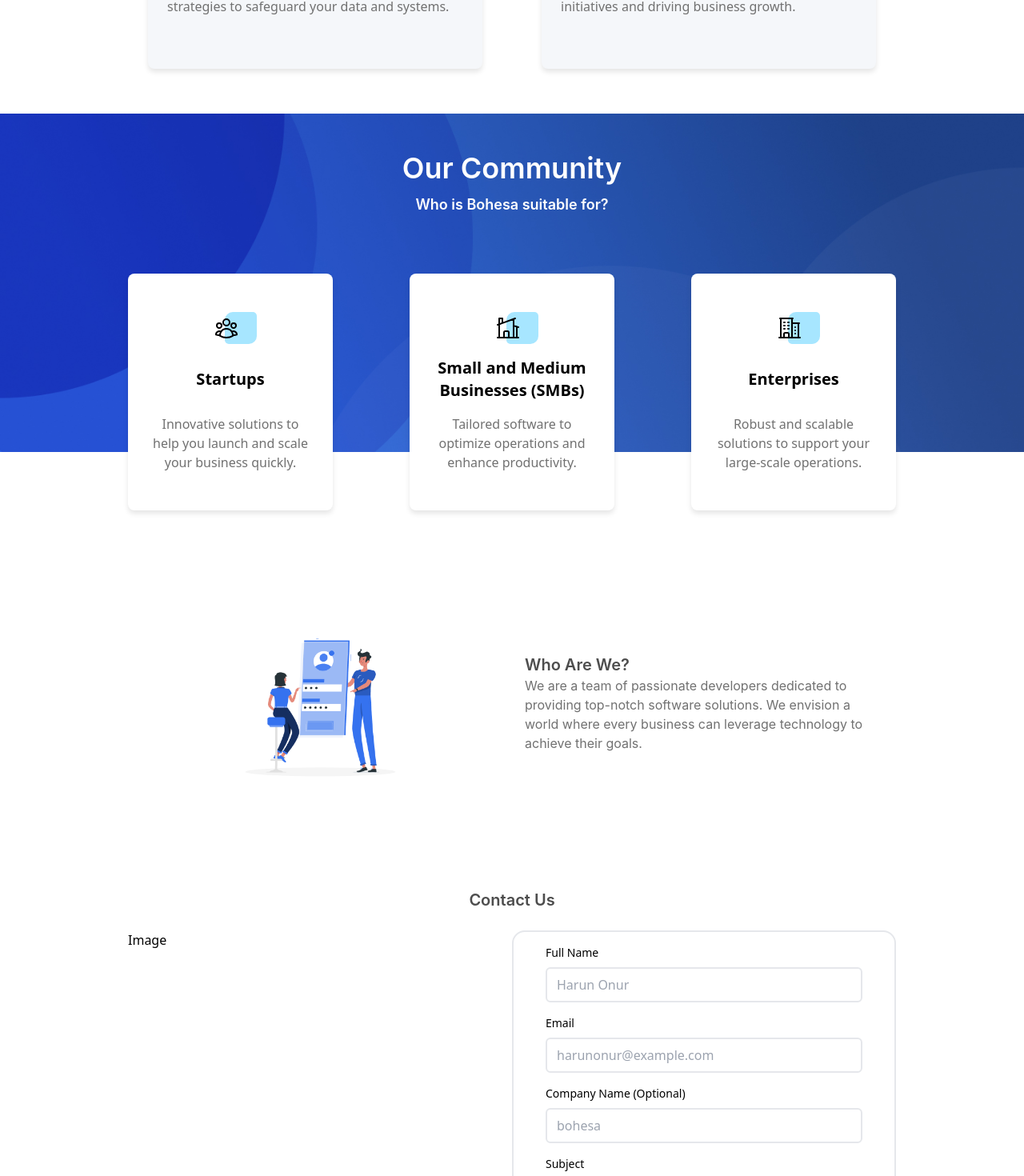
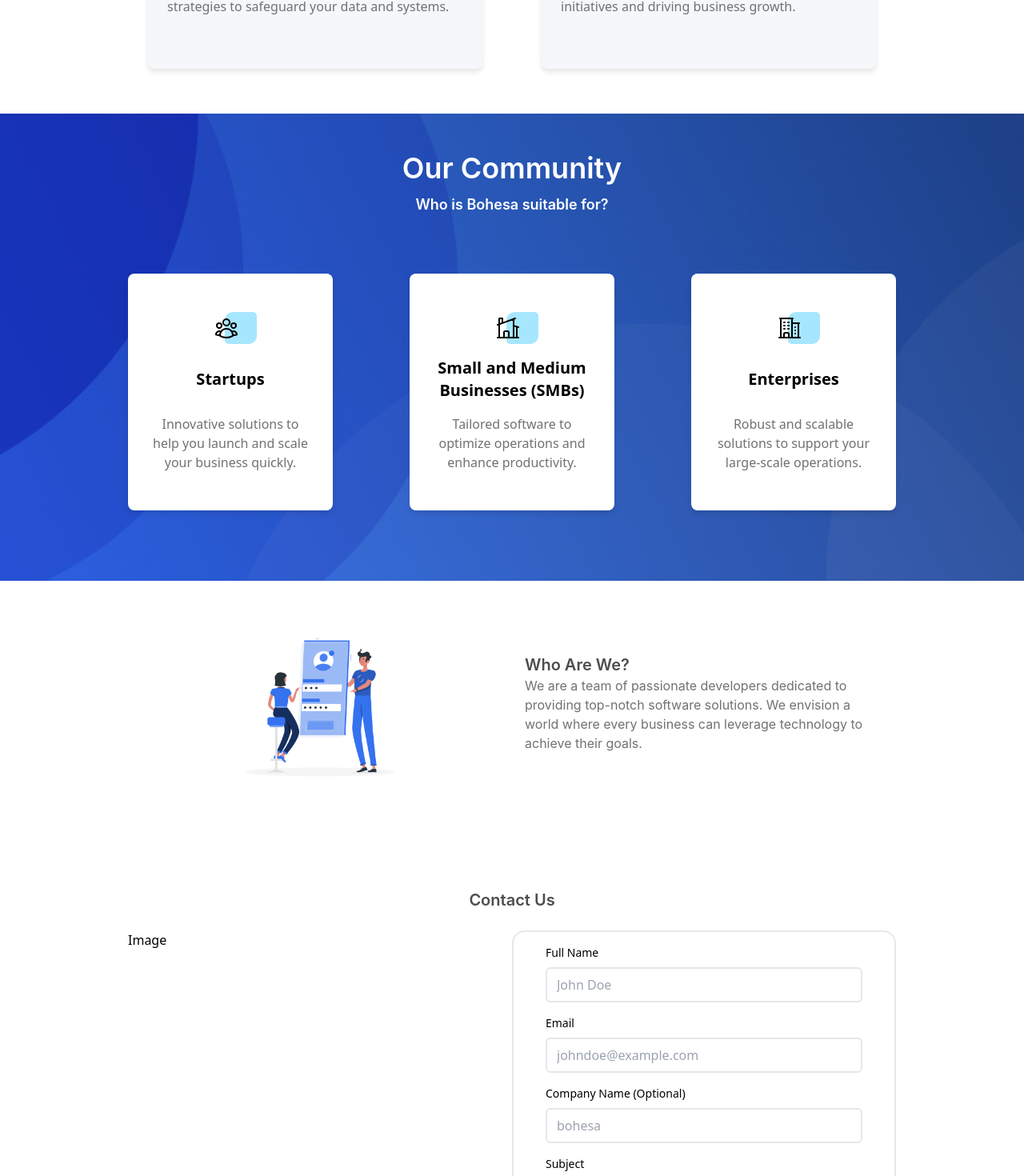
Before and after one commit to haro3535/Group-Website, a React (Create React App) app in the folder frontend/: page / in a window 1280 px wide. Shown: the part 2152-3622 px from the top of the page at 80% size. Built offline with nearby package versions, Linux system fonts and the light colour scheme.

Commit message:
Bug fixed

```diff
--- a/frontend/src/Community/Community.js
+++ b/frontend/src/Community/Community.js
@@ -57,8 +57,8 @@
 
 export default function Cards() {
   return (
-    <section id='community' className='flex relative overflow-hidden justify-center '>
-      <img src='banner2.jpg' className='w-full absolute object-fit -z-10'  alt=''/>
+    <section id='community' className='flex relative justify-center h-auto'>
+      <img src='banner2.jpg' className='w-full h-full absolute object-cover -z-10'  alt=''/>
       <CardsGrid />
     </section>
   );
--- a/frontend/src/Contact/Contact.js
+++ b/frontend/src/Contact/Contact.js
@@ -58,7 +58,7 @@
                                 type="text"
                                 name="fullName"
                                 className="w-full py-2 px-3 border-2 rounded-md"
-                                placeholder="Harun Onur"
+                                placeholder="John Doe"
                                 value={formData.fullName}
                                 onChange={handleChange}
                                 required
@@ -70,7 +70,7 @@
                                 type="email"
                                 name="email"
                                 className="w-full py-2 px-3 border-2 rounded-md"
-                                placeholder="harunonur@example.com"
+                                placeholder="johndoe@example.com"
                                 value={formData.email}
                                 onChange={handleChange}
                                 required
```
